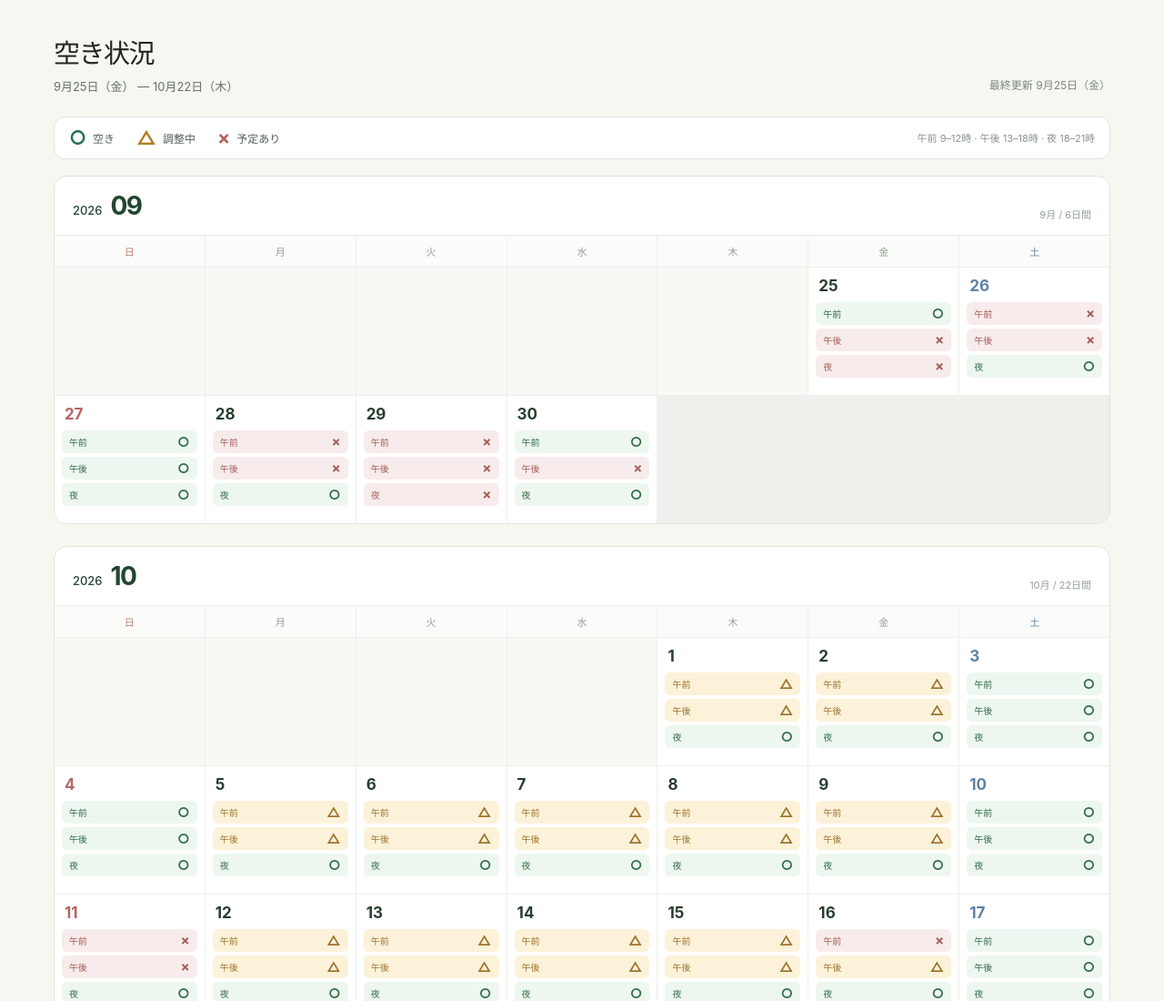
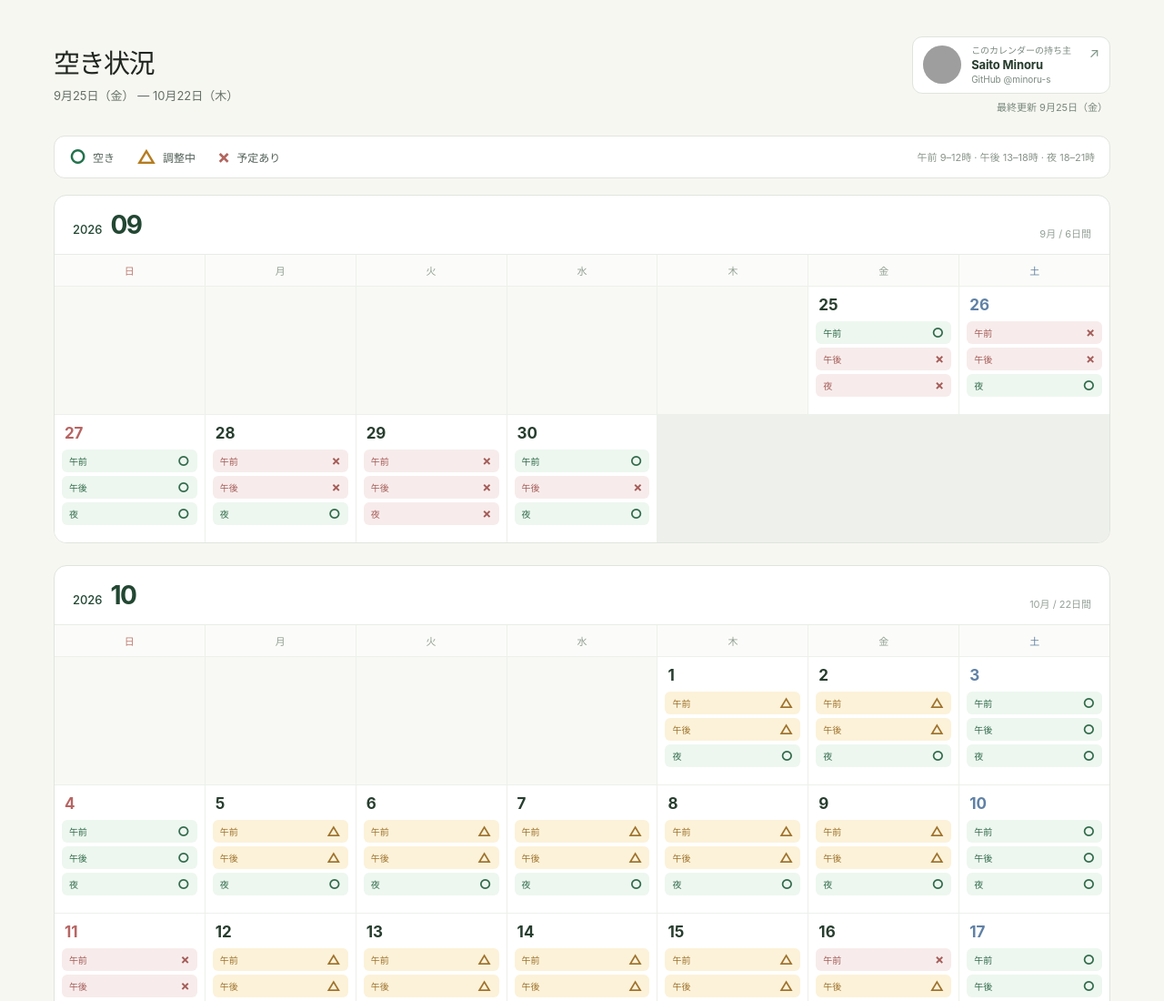
Before and after one commit to minoru-s/availability-calendar, a plain HTML site: page index.html in a window 1280 px wide. Shown: the top 1100 px of the page at 91% size. Drawn offline with Linux system fonts and the light colour scheme; grey boxes are pictures that could not be loaded.

Commit message:
Show calendar owner with GitHub profile

```diff
--- a/index.html
+++ b/index.html
@@ -15,7 +15,14 @@
   <main class="site-shell">
     <header class="compact-header">
       <div><h1>空き状況</h1><p class="range-label" id="range-label"></p></div>
-      <span class="updated-at" id="updated-at"></span>
+      <div class="header-meta">
+        <a class="owner-link" href="https://github.com/minoru-s" target="_blank" rel="noopener noreferrer" aria-label="Saito Minoru の GitHub プロフィールを開く">
+          <img class="owner-avatar" src="https://avatars.githubusercontent.com/u/201198385?v=4" alt="" width="42" height="42" referrerpolicy="no-referrer">
+          <span class="owner-text"><span class="owner-label">このカレンダーの持ち主</span><strong>Saito Minoru</strong><span class="owner-handle">GitHub @minoru-s</span></span>
+          <span class="owner-arrow" aria-hidden="true">↗</span>
+        </a>
+        <span class="updated-at" id="updated-at"></span>
+      </div>
     </header>
     <div class="review-notice" id="review-notice" role="note" hidden><span class="notice-dot" aria-hidden="true"></span><p><strong>公開前の確認用です。</strong>空き状況は下案です。</p></div>
     <div class="calendar-toolbar">
--- a/styles.css
+++ b/styles.css
@@ -5,10 +5,19 @@ button{font:inherit}
 button:focus-visible{outline:3px solid #377b64;outline-offset:3px}
 div[hidden]{display:none!important}
 .site-shell{max-width:1280px;margin:auto;padding:40px clamp(16px,4.6vw,64px) 55px}
-.compact-header{display:flex;justify-content:space-between;align-items:end;gap:20px;margin-bottom:24px}
+.compact-header{display:flex;justify-content:space-between;align-items:center;gap:24px;margin-bottom:24px}
 .compact-header h1{font-size:29px;line-height:1.3;letter-spacing:-.05em;margin:0 0 7px}
 .range-label{font-size:13px;color:#647066;margin:0}
-.updated-at{font-size:12px;color:#78897d;white-space:nowrap;padding-bottom:3px}
+.header-meta{display:grid;justify-items:end;gap:6px}
+.owner-link{display:flex;align-items:center;gap:11px;min-width:218px;padding:8px 11px;background:#fff;border:1px solid #dfe5dd;border-radius:11px;color:#253b2d;text-decoration:none}
+.owner-link:hover{border-color:#9cb9a1;background:#fbfdfa}
+.owner-link:focus-visible{outline:3px solid #377b64;outline-offset:3px}
+.owner-avatar{width:42px;height:42px;border-radius:50%;object-fit:cover;flex:none;background:#e6ebe4}
+.owner-text{display:grid;gap:1px;line-height:1.3}
+.owner-label,.owner-handle{font-size:10px;color:#7b8a80}
+.owner-text strong{font-size:13px;letter-spacing:-.01em}
+.owner-arrow{margin-left:auto;color:#809588;font-size:15px;align-self:flex-start}
+.updated-at{font-size:11px;color:#78897d;white-space:nowrap;padding-right:3px}
 .review-notice{display:flex;gap:11px;align-items:flex-start;background:#fff9e9;border:1px solid #ebd99d;border-radius:10px;padding:11px 14px;margin-bottom:16px;color:#6f5a26;font-size:12px;line-height:1.6}
 .review-notice p{margin:0}
 .notice-dot{width:8px;height:8px;border-radius:50%;background:#dcaf44;margin-top:6px;flex:none}
@@ -49,5 +58,5 @@ div[hidden]{display:none!important}
 .copy-button{background:white;color:#1e4432;white-space:nowrap}
 .sr-only{position:absolute;width:1px;height:1px;padding:0;margin:-1px;overflow:hidden;clip:rect(0,0,0,0);white-space:nowrap;border:0}
 @media(max-width:900px){.time-note{width:100%}.day-card{padding:8px 5px;min-height:128px}.slot{padding:4px}.slot-label{font-size:9px}}
-@media(max-width:680px){.site-shell{padding:24px 15px 45px}.compact-header{display:block;margin-bottom:18px}.compact-header h1{font-size:25px}.updated-at{display:block;margin-top:7px}.calendar-toolbar{padding:12px 14px}.legend{gap:15px}.month-heading{padding:14px 16px}.month-grid{display:block;background:transparent}.weekday-header,.blank-day{display:none}.day-card{min-height:0;padding:10px 14px;display:flex;align-items:center;justify-content:space-between;gap:12px;border-top:1px solid #edf0e9}.day-heading{width:75px;margin:0;align-items:center;gap:8px}.day-number{font-size:20px}.day-weekday{display:inline;white-space:nowrap}.day-slots{flex:1;display:grid;grid-template-columns:repeat(3,minmax(0,1fr));gap:5px}.slot{justify-content:center;gap:4px;padding:8px 4px}.slot-label{font-size:10px}.slot-mark{font-size:17px}}
-@media(max-width:390px){.day-card{padding:10px}.day-heading{width:62px}.day-slots{gap:3px}.slot{display:grid;gap:2px;padding:6px 2px;text-align:center}.slot-label{font-size:9px}.selection-bar{bottom:10px;padding:11px}}
+@media(max-width:680px){.site-shell{padding:24px 15px 45px}.compact-header{display:block;margin-bottom:18px}.compact-header h1{font-size:25px}.header-meta{display:flex;align-items:center;justify-content:space-between;gap:10px;margin-top:13px}.owner-link{min-width:0;flex:1;max-width:260px}.updated-at{white-space:normal;text-align:right}.calendar-toolbar{padding:12px 14px}.legend{gap:15px}.month-heading{padding:14px 16px}.month-grid{display:block;background:transparent}.weekday-header,.blank-day{display:none}.day-card{min-height:0;padding:10px 14px;display:flex;align-items:center;justify-content:space-between;gap:12px;border-top:1px solid #edf0e9}.day-heading{width:75px;margin:0;align-items:center;gap:8px}.day-number{font-size:20px}.day-weekday{display:inline;white-space:nowrap}.day-slots{flex:1;display:grid;grid-template-columns:repeat(3,minmax(0,1fr));gap:5px}.slot{justify-content:center;gap:4px;padding:8px 4px}.slot-label{font-size:10px}.slot-mark{font-size:17px}}
+@media(max-width:390px){.header-meta{display:grid;justify-items:stretch}.owner-link{max-width:none}.updated-at{text-align:left}.day-card{padding:10px}.day-heading{width:62px}.day-slots{gap:3px}.slot{display:grid;gap:2px;padding:6px 2px;text-align:center}.slot-label{font-size:9px}.selection-bar{bottom:10px;padding:11px}}
```
